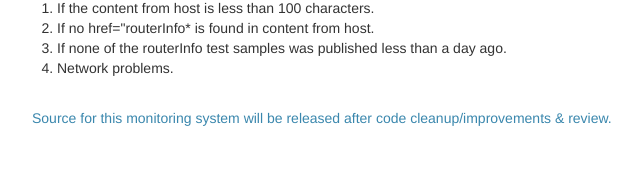
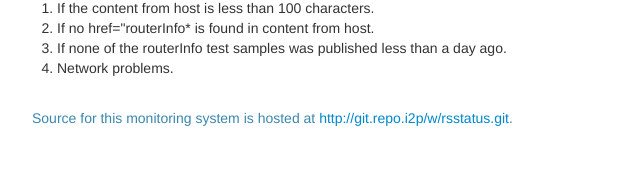
Before and after one commit to meeh420/reseedstatus, a PHP site: page / in a window 1280 px wide. Shown: the part 233-411 px from the top of the page, without its empty margins (138-778 px from the left). Run offline with PHP 8.4, Linux system fonts and the light colour scheme; data that the repository does not hold is empty; a stand-in replaces the project's code that opens the database connection.

Commit message:
Updating index again

```diff
--- a/index.php
+++ b/index.php
@@ -55,7 +55,7 @@ This site fetches information from reseed hosts once each hour. Then it checks f
     <li>Network problems.</li>
 </ol>
 <br>
-<p class="text-info">Source for this monitoring system will be released after code cleanup/improvements &amp; review.</p>
+<p class="text-info">Source for this monitoring system is hosted at <a href="http://git.repo.i2p/w/rsstatus.git">http://git.repo.i2p/w/rsstatus.git</a>.</p>
 <br>
 <?php
 
```
